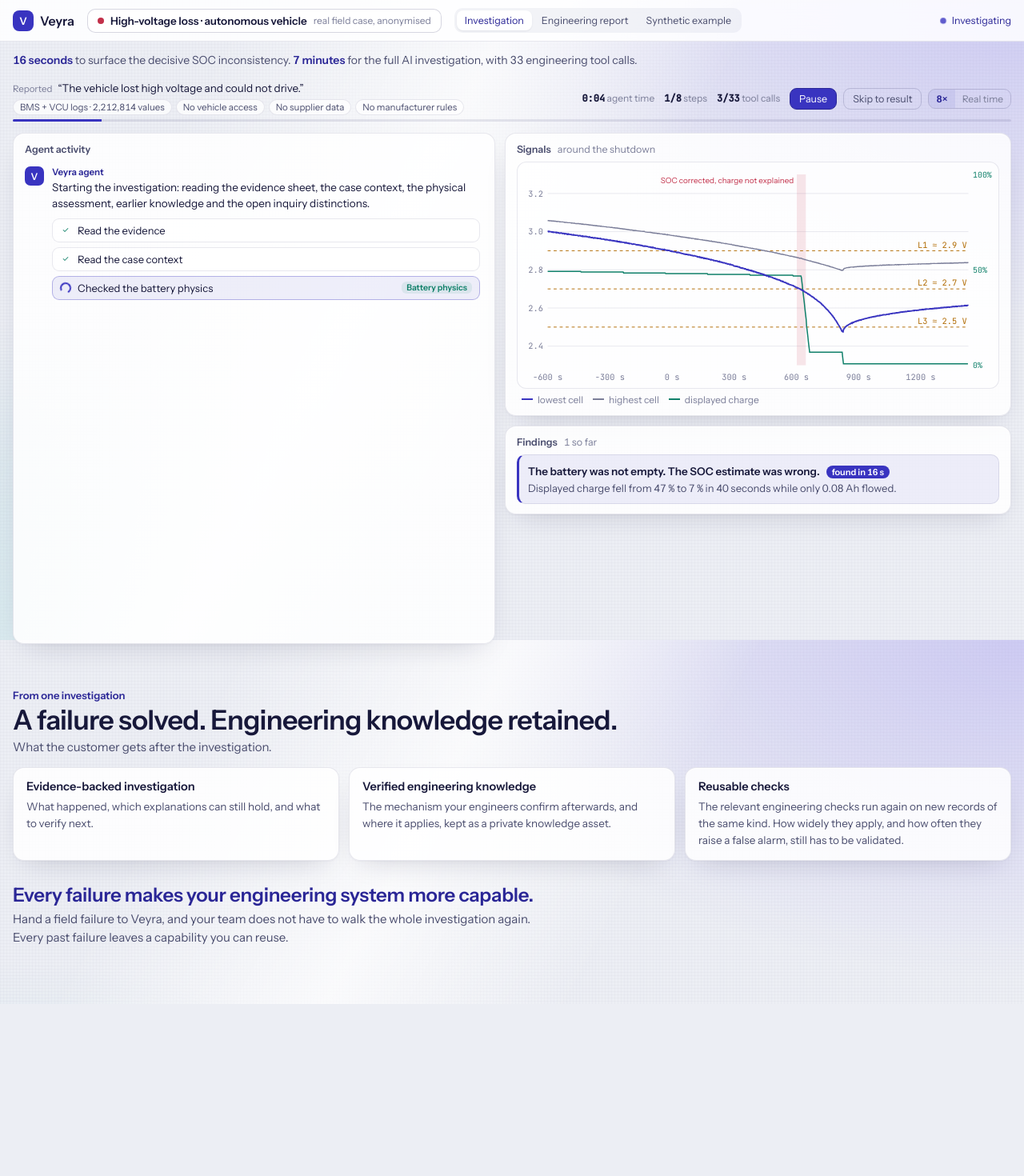
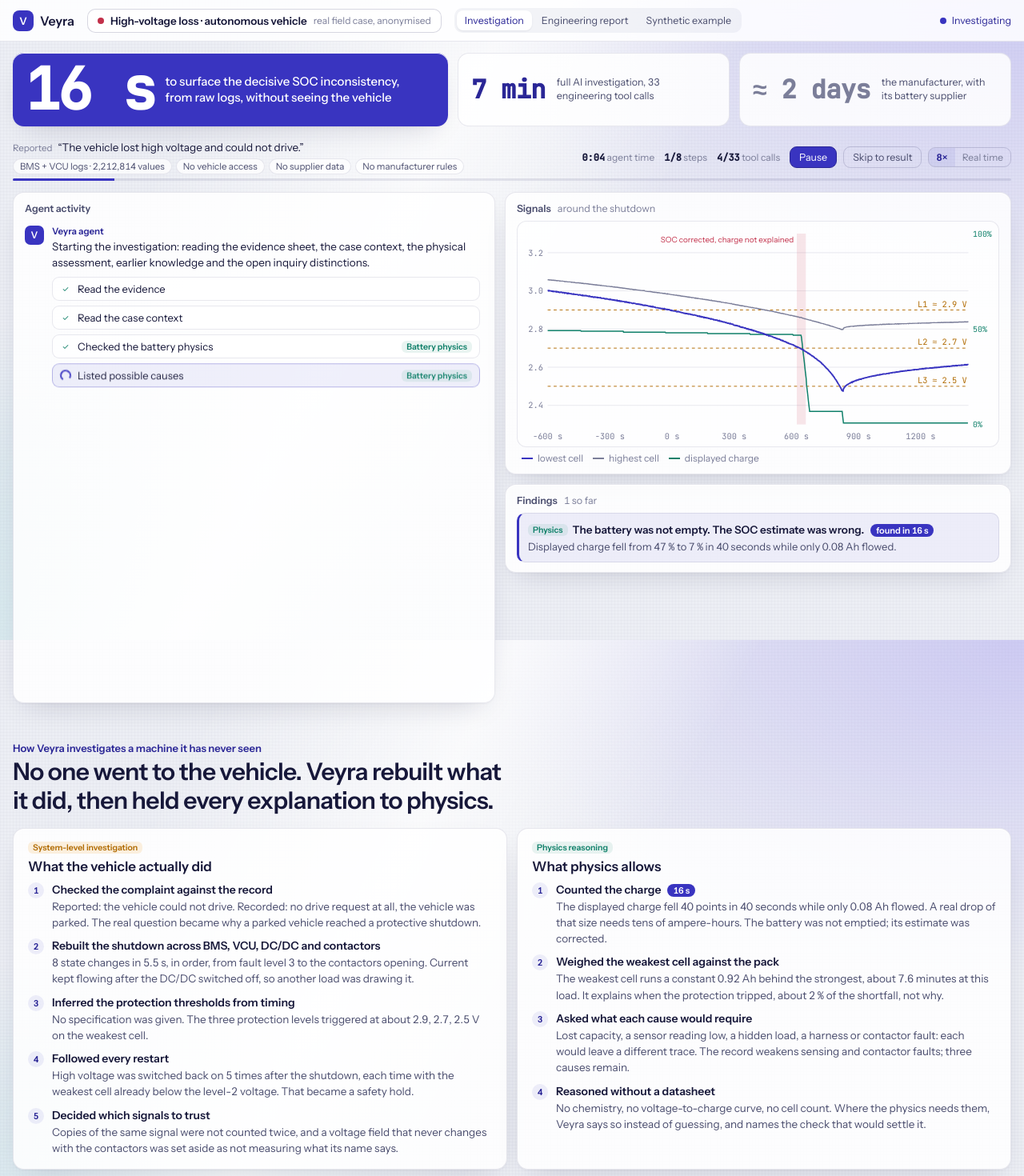
Before and after one commit to yuemonner/veyra-demo, a Next.js app in the folder frontend/: page /system-investigation in a window 1280 px wide. Shown: the top 1470 px of the page at 80% size. Before the commit the page ends 1255 px from the top, so only its background shows below. Built offline with nearby package versions, Linux system fonts and the light colour scheme.

Commit message:
Demo: 16 s hero; system-level investigation and physics reasoning on this case

```diff
--- a/frontend/app/system-investigation/Workspace.tsx
+++ b/frontend/app/system-investigation/Workspace.tsx
@@ -110,8 +110,13 @@ export default function Workspace({ d }: { d: Any }) {
         <span className={`${w.status} ${done ? w.statusDone : i >= 0 ? w.statusLive : ""}`}><i />{status}</span>
       </header>
 
-      <div className={w.claim}>
-        <b>{Math.round(rc.timing.total_s)} seconds</b> to surface the decisive SOC inconsistency. <b>{Math.round(run.run_seconds / 60)} minutes</b> for the full AI investigation, with {toolsAll} engineering tool calls.
+      <div className={w.hero}>
+        <div className={w.heroMain}>
+          <b>{Math.round(rc.timing.total_s)} s</b>
+          <span>to surface the decisive SOC inconsistency, from raw logs, without seeing the vehicle</span>
+        </div>
+        <div className={w.heroSide}><b>{Math.round(run.run_seconds / 60)} min</b><span>full AI investigation, {toolsAll} engineering tool calls</span></div>
+        <div className={`${w.heroSide} ${w.heroThem}`}><b>≈ 2 days</b><span>the manufacturer, with its battery supplier</span></div>
       </div>
 
       {/* One slim strip for the case and the run, so the agent's work keeps the screen. */}
@@ -191,6 +196,7 @@ export default function Workspace({ d }: { d: Any }) {
             <ul className={w.findings}>
               {shown.map((f: Any) => (
                 <li key={f.title} className={w["f_" + f.kind] || ""}>
+                  {f.method && <span className={`${w.chip} ${f.method === "system" ? w.chipSys : w.chipPhys}`}>{f.method === "system" ? "System-level" : "Physics"}</span>}
                   <b>{f.title}</b>{f.badge && <span className={w.badge}>{f.badge}</span>}
                   <p>{f.text}</p>
                 </li>))}
@@ -219,6 +225,24 @@ export default function Workspace({ d }: { d: Any }) {
         </section>
       )}
 
+      {run.methods && (
+        <section className={w.methods}>
+          <p className={w.kicker}>How Veyra investigates a machine it has never seen</p>
+          <h2>No one went to the vehicle. Veyra rebuilt what it did, then held every explanation to physics.</h2>
+          <div className={w.two}>
+            <div className={w.col}>
+              <h3><span className={`${w.chip} ${w.chipSys}`}>System-level investigation</span>What the vehicle actually did</h3>
+              <ol>{run.methods.system.map((m: Any) => <li key={m.title}><b>{m.title}</b><p>{m.text}</p></li>)}</ol>
+            </div>
+            <div className={w.col}>
+              <h3><span className={`${w.chip} ${w.chipPhys}`}>Physics reasoning</span>What physics allows</h3>
+              <ol>{run.methods.physics.map((m: Any) => <li key={m.title}><b>{m.title}{m.badge && <span className={w.badge}>{m.badge}</span>}</b><p>{m.text}</p></li>)}</ol>
+            </div>
+          </div>
+          <p className={w.methodsResult}>{run.methods.result}</p>
+        </section>
+      )}
+
       <section className={w.after}>
         <p className={w.kicker}>From one investigation</p>
         <h2>A failure solved. Engineering knowledge retained.</h2>
--- a/frontend/app/system-investigation/workspace.module.css
+++ b/frontend/app/system-investigation/workspace.module.css
@@ -148,3 +148,32 @@
 .stripRun .primary, .stripRun .ghost { padding: 5px 11px; font-size: 12.5px; }
 .stripTrack { position: absolute; left: max(16px, env(safe-area-inset-left, 0px)); right: max(16px, env(safe-area-inset-right, 0px)); bottom: 2px; height: 3px; border-radius: 3px; background: var(--sr-edge); overflow: hidden; }
 .stripTrack > div { height: 100%; background: var(--sr-thread); transition: width 300ms linear; }
+
+/* Hero numbers */
+.hero { max-width: 1320px; margin: 14px auto 0; padding: 0 max(16px, env(safe-area-inset-right, 0px)) 0 max(16px, env(safe-area-inset-left, 0px));
+  display: grid; grid-template-columns: minmax(0, 1.6fr) minmax(0, 1fr) minmax(0, 1fr); gap: 12px; align-items: stretch; }
+.hero > div { display: flex; align-items: center; gap: 14px; padding: 10px 16px; border-radius: 14px; min-width: 0; }
+.heroMain { background: var(--sr-thread); color: #fff; box-shadow: var(--sr-lift); }
+.heroMain b { font-family: var(--sr-font-data); font-size: clamp(44px, 5.6vw, 72px); line-height: 1; font-weight: 700; letter-spacing: -0.04em; white-space: nowrap; }
+.heroMain span { font-size: 15px; line-height: 1.35; font-weight: 500; max-width: 30ch; }
+.heroSide { background: var(--sr-glass-strong); border: 1px solid var(--sr-edge); }
+.heroSide b { font-family: var(--sr-font-data); font-size: clamp(24px, 2.6vw, 32px); font-weight: 600; color: var(--sr-thread-deep); white-space: nowrap; letter-spacing: -0.02em; }
+.heroSide span { font-size: 12.5px; line-height: 1.35; color: var(--sr-ink-2); }
+.heroThem b { color: var(--sr-ink-3); }
+
+/* System-level and physics */
+.methods { max-width: 1320px; margin: 48px auto 0; padding: 0 max(16px, env(safe-area-inset-right, 0px)) 0 max(16px, env(safe-area-inset-left, 0px)); }
+.methods > h2 { margin: 4px 0 16px; font-size: clamp(22px, 2.8vw, 30px); letter-spacing: -0.02em; line-height: 1.2; max-width: 34ch; text-wrap: balance; }
+.two { display: grid; grid-template-columns: repeat(2, minmax(0, 1fr)); gap: 12px; }
+.col { background: var(--sr-glass-strong); border: 1px solid var(--sr-edge); border-radius: 14px; padding: 16px 18px; box-shadow: var(--sr-lift); min-width: 0; }
+.col h3 { margin: 0 0 10px; font-size: 17px; display: flex; flex-direction: column; align-items: flex-start; gap: 6px; }
+.col ol { margin: 0; padding: 0; list-style: none; display: grid; gap: 10px; counter-reset: m; }
+.col li { counter-increment: m; display: grid; grid-template-columns: 22px 1fr; column-gap: 8px; }
+.col li::before { content: counter(m); grid-row: span 2; width: 20px; height: 20px; border-radius: 50%; display: grid; place-items: center; font-size: 11px; font-weight: 600; background: var(--sr-thread-soft); color: var(--sr-thread-deep); }
+.col li b { font-size: 14px; }
+.col li p { margin: 2px 0 0; font-size: 13.5px; line-height: 1.5; color: var(--sr-ink-2); }
+.methodsResult { margin: 14px 0 0; padding: 12px 16px; border-radius: 12px; background: var(--sr-verified-soft); color: var(--sr-ink); font-size: 15px; font-weight: 500; }
+.findings .chip { margin-right: 6px; vertical-align: 1px; }
+@media (max-width: 900px) { .hero { grid-template-columns: 1fr 1fr; } .heroMain { grid-column: 1 / -1; } }
+@media (max-width: 760px) { .two { grid-template-columns: 1fr; } }
+@media (max-width: 480px) { .hero { grid-template-columns: 1fr; } .heroMain { flex-direction: column; align-items: flex-start; gap: 4px; } }
```
Also changed, not shown: frontend/public/demo/case-a.json.
